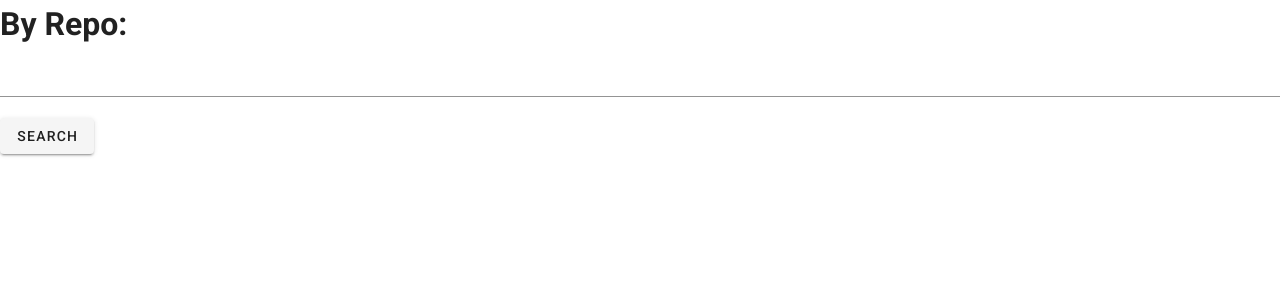
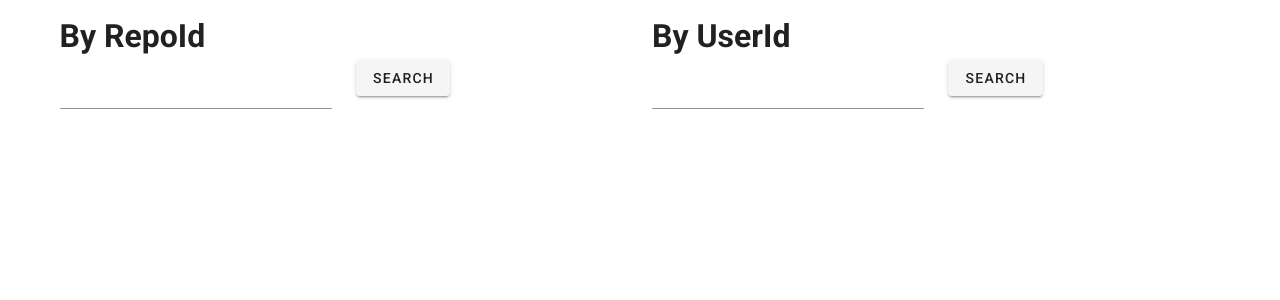
Before and after one commit to fabianriewe/cla-assistant-signature-finder, a Vue app: page / in a window 1280 px wide. Shown: the top 300 px of the page. Built offline with nearby package versions, Linux system fonts and the light colour scheme.

Commit message:
feat: added search by userId

```diff
--- a/src/App.vue
+++ b/src/App.vue
@@ -1,12 +1,11 @@
 <template>
   <v-app>
     <v-content>
-        <h1>By Repo:</h1>
-        <v-text-field
-                v-model="repoId"
-        >
-        </v-text-field>
-        <v-btn @click="usersBySignature()">Search</v-btn>
+        <v-container>
+          <v-row>
+            <v-col><search-bar headline="By RepoId" @search="signaturesByRepo"></search-bar></v-col>
+            <v-col><search-bar headline="By UserId" @search="signaturesByUser"></search-bar></v-col>
+          </v-row>
           <div v-if="loading">
               <v-progress-circular
                       indeterminate
@@ -16,30 +15,40 @@
           <div v-else>
               <user :user="user"  v-for="(user, index) in users " :key="index"></user>
           </div>
+        </v-container>
     </v-content>
   </v-app>
 </template>
 
 <script>
 import User from './components/User';
+import SearchBar from './components/SearchBar';
 
 export default {
   name: 'App',
 
   components: {
     User,
+      SearchBar,
   },
 
   data: () => ({
     users: [],
-      repoId: undefined,
       loading: false
   }),
   methods: {
-    async usersBySignature() {
-        if (this.repoId) {
+    async signaturesByRepo(repoId) {
+        if (repoId) {
             this.loading = true;
-            const response = await this.axios.get('/repos?repo_id=' + this.repoId);
+            const response = await this.axios.get('/repos?repo_id=' + repoId);
+            this.users = response.data;
+            this.loading = false;
+        }
+    },
+      async signaturesByUser(userId) {
+          if (userId) {
+              this.loading = true;
+              const response = await this.axios.get('/users?user_id=' + userId);
               this.users = response.data;
               this.loading = false;
           }
--- /dev/null
+++ b/src/components/SearchBar.vue
@@ -0,0 +1,32 @@
+<template>
+    <div>
+        <h1>{{headline}}</h1>
+        <v-row>
+            <v-col>
+                <v-text-field
+                        v-model="input"
+                >
+                </v-text-field>
+            </v-col>
+            <v-col>
+                <v-btn @click="$emit('search', input)">Search</v-btn>
+            </v-col>
+        </v-row>
+    </div>
+</template>
+
+<script>
+    export default {
+        name: "SearchBar",
+        props: ["headline"],
+        data: () => {
+            return {
+                input: ""
+            }
+        }
+    }
+</script>
+
+<style scoped>
+
+</style>
```
Lines whose indentation alone changed are shown as unchanged.
